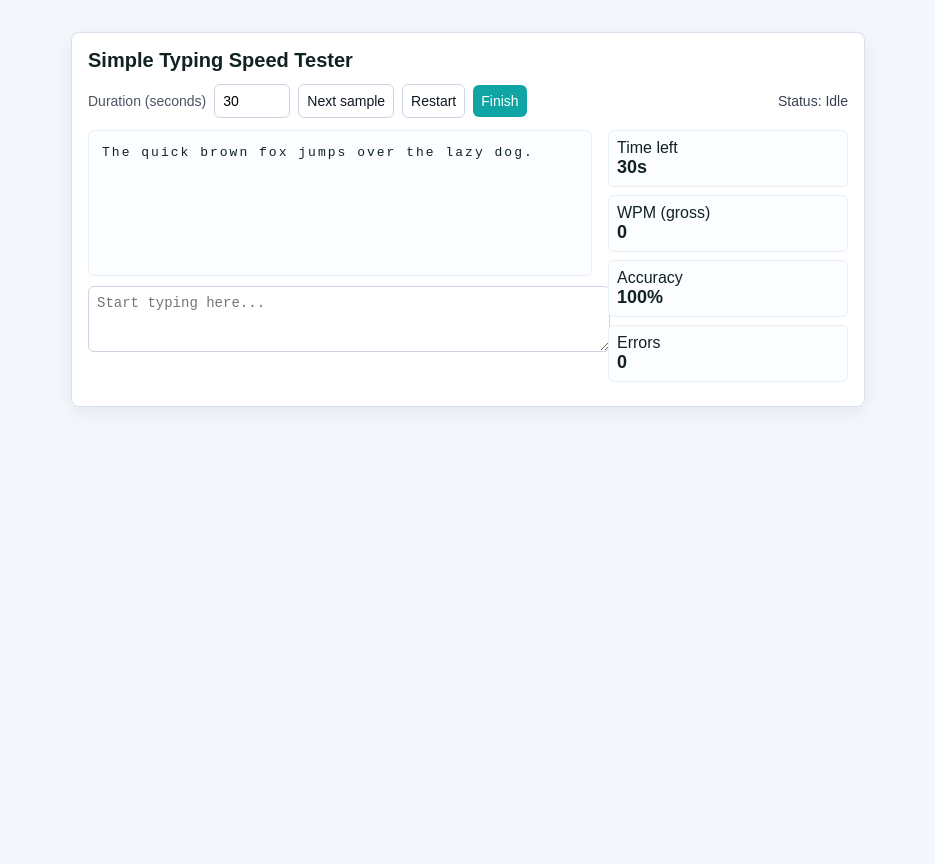
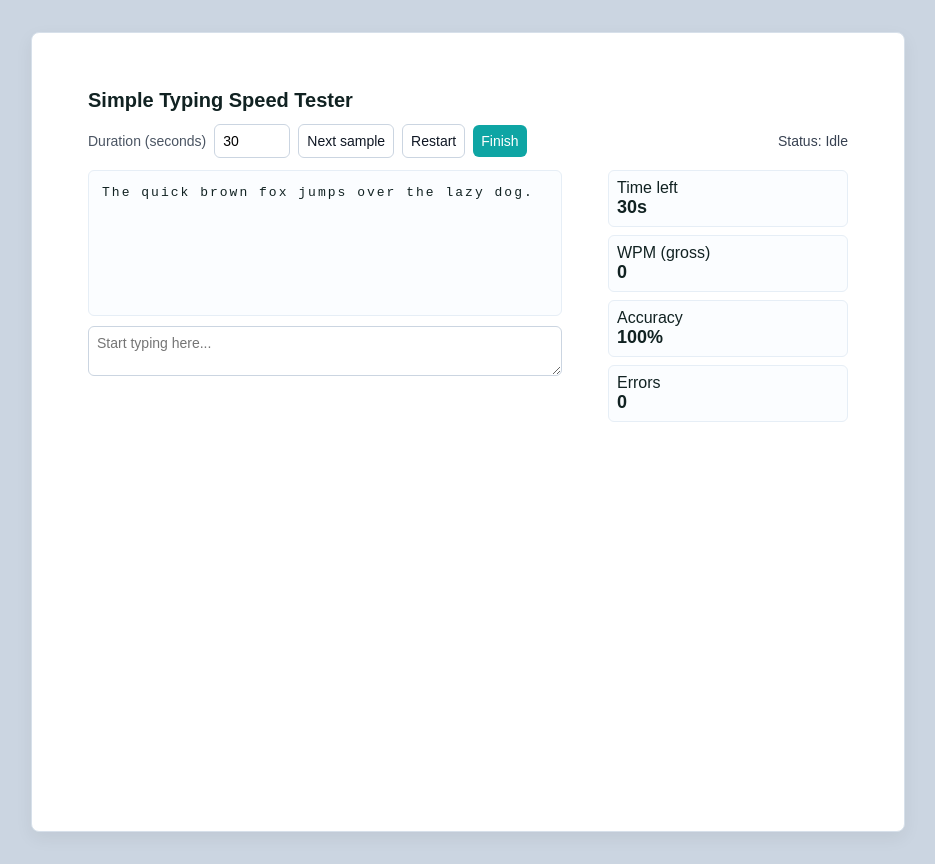
Before and after one commit to redTask/Typing-speed-tester, a plain HTML site: page index.html in a window 1280 px wide. Shown: the whole page, without its empty margins (172-1107 px from the left). Before the commit the page ends 800 px from the top, so only its background shows below. Drawn offline with Linux system fonts and the light colour scheme.

Commit message:
Added better css

```diff
--- a/index.css
+++ b/index.css
@@ -5,6 +5,9 @@ body {
       padding: 24px;
       display: flex;
       justify-content: center;
+      min-height: 100vh;
+      background-color: #cbd5e1;
+
     }
 
     .card {
@@ -13,8 +16,10 @@ body {
       background: white;
       border: 1px solid #d7e0ea;
       border-radius: 8px;
-      padding: 16px;
+      padding: 56px;
       box-shadow: 0 6px 18px rgba(0,0,0,0.06);
+
+
     }
 
     h1 { margin: 0 0 12px 0; font-size: 20px; }
@@ -26,11 +31,15 @@ body {
       padding: 8px;
       border-radius: 6px;
       border: 1px solid #cbd5e1;
+      font-family: inherit;
+      box-sizing: border-box;
+
+      transition: border-color 0.2s;
     }
     button { cursor: pointer; background: #0ea5a4; color: white; border: none; }
     button.ghost { background: transparent; color: #0f1724; border: 1px solid #cbd5e1; }
 
-    .content { display: flex; gap: 16px; }
+    .content { display: flex; gap: 46px;}
     .left { flex: 1; }
     .right { width: 240px; }
 
```
